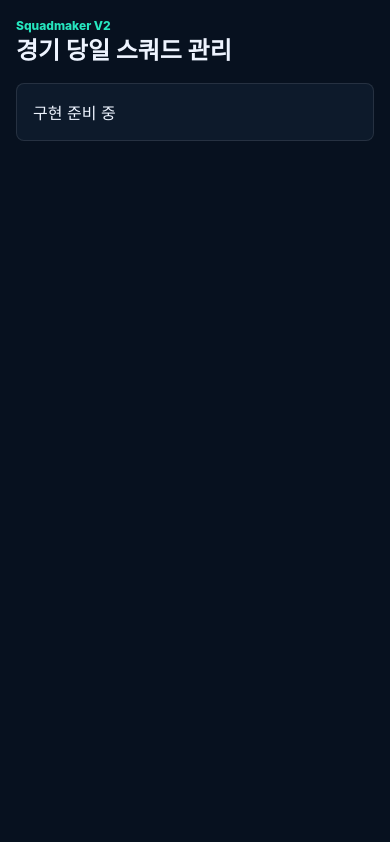
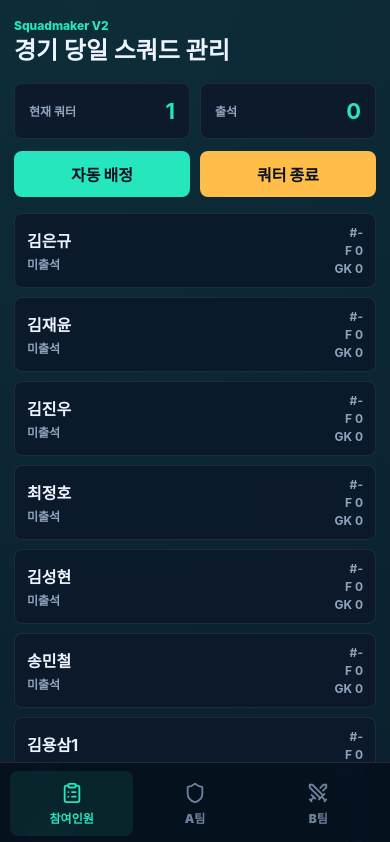
Before and after one commit to lsi307-create/squadmaker, a React (Vite) app: page / in a window 390 px wide. Shown: the top 842 px of the page. Built offline with nearby package versions, Linux system fonts and the light colour scheme.

Commit message:
feat: add mobile participant workflow

```diff
--- a/package.json
+++ b/package.json
@@ -21,6 +21,7 @@
   "devDependencies": {
     "@testing-library/jest-dom": "^6.0.0",
     "@testing-library/react": "^16.0.0",
+    "@testing-library/user-event": "^14.0.0",
     "@types/node": "^22.0.0",
     "@types/react": "^19.0.0",
     "@types/react-dom": "^19.0.0",
--- a/src/App.tsx
+++ b/src/App.tsx
@@ -1,11 +1,54 @@
+import { useState } from "react";
+import { BottomNav, type TabKey } from "./components/BottomNav";
+import { ParticipantsTab } from "./components/ParticipantsTab";
+import { PlayerActionSheet } from "./components/PlayerActionSheet";
+import { autoAssign } from "./domain/assignment";
+import { defaultRoster } from "./domain/defaultRoster";
+import { createMatchDay, finishQuarter, markPresent, setPlayerStatus } from "./domain/session";
+import type { PlayerStatus } from "./domain/types";
+
 export default function App() {
+  const [activeTab, setActiveTab] = useState<TabKey>("participants");
+  const [session, setSession] = useState(() => createMatchDay(defaultRoster));
+  const [selectedPlayer, setSelectedPlayer] = useState<string | null>(null);
+
+  const handlePlayerTap = (name: string) => {
+    const player = session.players[name];
+    if (player.status === "roster") {
+      setSession((current) => markPresent(current, name));
+      return;
+    }
+
+    setSelectedPlayer(name);
+  };
+
+  const handleStatus = (status: Exclude<PlayerStatus, "roster">) => {
+    if (!selectedPlayer) return;
+
+    setSession((current) => setPlayerStatus(current, selectedPlayer, status));
+    setSelectedPlayer(null);
+  };
+
   return (
     <main className="app-shell">
       <header className="app-header">
         <p className="eyebrow">Squadmaker V2</p>
         <h1>경기 당일 스쿼드 관리</h1>
       </header>
-      <section className="screen-panel">구현 준비 중</section>
+
+      {activeTab === "participants" && (
+        <ParticipantsTab
+          session={session}
+          onPlayerTap={handlePlayerTap}
+          onAutoAssign={() => setSession((current) => autoAssign(current))}
+          onFinishQuarter={() => setSession((current) => finishQuarter(current))}
+        />
+      )}
+      {activeTab === "teamA" && <section className="tab-panel">A팀 전술판 준비 중</section>}
+      {activeTab === "teamB" && <section className="tab-panel">B팀 전술판 준비 중</section>}
+
+      <PlayerActionSheet playerName={selectedPlayer} onClose={() => setSelectedPlayer(null)} onStatus={handleStatus} />
+      <BottomNav activeTab={activeTab} onChange={setActiveTab} />
     </main>
   );
 }
--- /dev/null
+++ b/src/components/BottomNav.tsx
@@ -0,0 +1,32 @@
+import { ClipboardList, Shield, Swords } from "lucide-react";
+
+export type TabKey = "participants" | "teamA" | "teamB";
+
+interface BottomNavProps {
+  activeTab: TabKey;
+  onChange: (tab: TabKey) => void;
+}
+
+const tabs = [
+  { key: "participants" as const, label: "참여인원", icon: ClipboardList },
+  { key: "teamA" as const, label: "A팀", icon: Shield },
+  { key: "teamB" as const, label: "B팀", icon: Swords }
+];
+
+export function BottomNav({ activeTab, onChange }: BottomNavProps) {
+  return (
+    <nav className="bottom-nav" aria-label="주요 화면">
+      {tabs.map(({ key, label, icon: Icon }) => (
+        <button
+          className={`bottom-nav__button ${activeTab === key ? "is-active" : ""}`}
+          key={key}
+          type="button"
+          onClick={() => onChange(key)}
+        >
+          <Icon size={22} aria-hidden="true" />
+          <span>{label}</span>
+        </button>
+      ))}
+    </nav>
+  );
+}
--- /dev/null
+++ b/src/components/ParticipantsTab.tsx
@@ -0,0 +1,66 @@
+import type { MatchDaySession } from "../domain/types";
+
+interface ParticipantsTabProps {
+  session: MatchDaySession;
+  onPlayerTap: (name: string) => void;
+  onAutoAssign: () => void;
+  onFinishQuarter: () => void;
+}
+
+const statusLabels = {
+  roster: "미출석",
+  active: "출석",
+  temporarilyOut: "잠시 제외",
+  departed: "이탈"
+};
+
+export function ParticipantsTab({ session, onPlayerTap, onAutoAssign, onFinishQuarter }: ParticipantsTabProps) {
+  const activeCount = Object.values(session.players).filter((player) => player.status === "active").length;
+
+  return (
+    <section className="tab-panel">
+      <div className="summary-strip">
+        <div>
+          <span>현재 쿼터</span>
+          <strong>{session.currentQuarter}</strong>
+        </div>
+        <div>
+          <span>출석</span>
+          <strong>{activeCount}</strong>
+        </div>
+      </div>
+      <div className="quick-actions">
+        <button type="button" onClick={onAutoAssign}>
+          자동 배정
+        </button>
+        <button type="button" onClick={onFinishQuarter}>
+          쿼터 종료
+        </button>
+      </div>
+      <div className="player-list">
+        {session.roster.map((name) => {
+          const player = session.players[name];
+
+          return (
+            <button
+              className={`player-card status-${player.status}`}
+              key={name}
+              type="button"
+              onClick={() => onPlayerTap(name)}
+            >
+              <span className="player-card__main">
+                <strong>{name}</strong>
+                <small>{statusLabels[player.status]}</small>
+              </span>
+              <span className="player-card__meta">
+                <span>#{player.arrivalOrder ?? "-"}</span>
+                <span>F {player.fieldQuarters}</span>
+                <span>GK {player.keeperQuarters}</span>
+              </span>
+            </button>
+          );
+        })}
+      </div>
+    </section>
+  );
+}
--- /dev/null
+++ b/src/components/PlayerActionSheet.tsx
@@ -0,0 +1,40 @@
+import type { PlayerStatus } from "../domain/types";
+
+interface PlayerActionSheetProps {
+  playerName: string | null;
+  onClose: () => void;
+  onStatus: (status: Exclude<PlayerStatus, "roster">) => void;
+}
+
+export function PlayerActionSheet({ playerName, onClose, onStatus }: PlayerActionSheetProps) {
+  if (!playerName) return null;
+
+  return (
+    <div className="sheet-backdrop" role="presentation" onClick={onClose}>
+      <section
+        className="action-sheet"
+        role="dialog"
+        aria-modal="true"
+        aria-label={`${playerName} 상태 변경`}
+        onClick={(event) => event.stopPropagation()}
+      >
+        <div>
+          <p className="sheet-label">선수 상태</p>
+          <h2>{playerName}</h2>
+        </div>
+        <button type="button" onClick={() => onStatus("temporarilyOut")}>
+          잠시 제외
+        </button>
+        <button type="button" onClick={() => onStatus("active")}>
+          복귀
+        </button>
+        <button type="button" onClick={() => onStatus("departed")}>
+          오늘 이탈
+        </button>
+        <button className="ghost-button" type="button" onClick={onClose}>
+          닫기
+        </button>
+      </section>
+    </div>
+  );
+}
--- a/src/styles.css
+++ b/src/styles.css
@@ -12,7 +12,9 @@ body {
   margin: 0;
   min-width: 320px;
   min-height: 100vh;
-  background: #07111f;
+  background:
+    radial-gradient(circle at 20% 0%, rgba(38, 230, 191, 0.12), transparent 32%),
+    linear-gradient(180deg, #091426 0%, #07111f 100%);
 }
 
 button,
@@ -21,9 +23,13 @@ textarea {
   font: inherit;
 }
 
+button {
+  -webkit-tap-highlight-color: transparent;
+}
+
 .app-shell {
   min-height: 100vh;
-  padding: 18px 16px 96px;
+  padding: 18px 14px 104px;
 }
 
 .app-header h1 {
@@ -40,10 +46,174 @@ textarea {
   letter-spacing: 0;
 }
 
-.screen-panel {
+.tab-panel {
   margin-top: 18px;
-  border: 1px solid rgba(255, 255, 255, 0.1);
+}
+
+.summary-strip {
+  display: grid;
+  grid-template-columns: repeat(2, 1fr);
+  gap: 10px;
+}
+
+.summary-strip > div {
+  display: flex;
+  align-items: center;
+  justify-content: space-between;
+  border-radius: 8px;
+  padding: 14px;
+  background: #0d1a2b;
+  border: 1px solid rgba(255, 255, 255, 0.08);
+}
+
+.summary-strip span,
+.player-card small,
+.player-card__meta {
+  color: #8fa3bd;
+  font-size: 12px;
+  font-weight: 700;
+}
+
+.summary-strip strong {
+  color: #26e6bf;
+  font-size: 22px;
+}
+
+.quick-actions {
+  display: grid;
+  grid-template-columns: 1fr 1fr;
+  gap: 10px;
+  margin-top: 12px;
+}
+
+.quick-actions button,
+.action-sheet button {
+  min-height: 46px;
+  border: 0;
+  border-radius: 8px;
+  color: #07111f;
+  background: #26e6bf;
+  font-weight: 900;
+}
+
+.quick-actions button:last-child {
+  background: #ffbd4a;
+}
+
+.player-list {
+  display: grid;
+  gap: 9px;
+  margin-top: 16px;
+}
+
+.player-card {
+  display: flex;
+  align-items: center;
+  justify-content: space-between;
+  width: 100%;
+  min-height: 58px;
+  padding: 11px 12px;
+  border: 1px solid rgba(255, 255, 255, 0.08);
+  border-radius: 8px;
+  color: #eef4ff;
+  background: rgba(13, 26, 43, 0.92);
+  text-align: left;
+}
+
+.player-card:focus-visible,
+.bottom-nav__button:focus-visible,
+.quick-actions button:focus-visible,
+.action-sheet button:focus-visible {
+  outline: 3px solid rgba(38, 230, 191, 0.55);
+  outline-offset: 2px;
+}
+
+.player-card.status-active {
+  border-color: rgba(38, 230, 191, 0.7);
+  background: rgba(15, 63, 59, 0.95);
+}
+
+.player-card.status-temporarilyOut,
+.player-card.status-departed {
+  opacity: 0.58;
+}
+
+.player-card__main,
+.player-card__meta {
+  display: flex;
+  flex-direction: column;
+  gap: 3px;
+}
+
+.player-card__meta {
+  align-items: flex-end;
+}
+
+.bottom-nav {
+  position: fixed;
+  right: 0;
+  bottom: 0;
+  left: 0;
+  display: grid;
+  grid-template-columns: repeat(3, 1fr);
+  min-height: 82px;
+  padding: 8px 10px calc(8px + env(safe-area-inset-bottom));
+  background: rgba(7, 17, 31, 0.96);
+  border-top: 1px solid rgba(255, 255, 255, 0.1);
+  backdrop-filter: blur(14px);
+}
+
+.bottom-nav__button {
+  display: flex;
+  flex-direction: column;
+  align-items: center;
+  justify-content: center;
+  gap: 5px;
+  border: 0;
+  border-radius: 8px;
+  color: #6f829c;
+  background: transparent;
+  font-size: 12px;
+  font-weight: 900;
+}
+
+.bottom-nav__button.is-active {
+  color: #26e6bf;
+  background: rgba(38, 230, 191, 0.09);
+}
+
+.sheet-backdrop {
+  position: fixed;
+  inset: 0;
+  display: flex;
+  align-items: flex-end;
+  padding: 14px;
+  background: rgba(0, 0, 0, 0.48);
+  z-index: 10;
+}
+
+.action-sheet {
+  display: grid;
+  gap: 10px;
+  width: 100%;
   border-radius: 8px;
   padding: 16px;
-  background: #0d1a2b;
+  background: #101d2f;
+  border: 1px solid rgba(255, 255, 255, 0.1);
 }
+
+.action-sheet h2,
+.sheet-label {
+  margin: 0;
+}
+
+.sheet-label {
+  color: #8fa3bd;
+  font-size: 12px;
+  font-weight: 900;
+}
+
+.action-sheet .ghost-button {
+  color: #eef4ff;
+  background: #1f3047;
+}
```
Also changed, not shown: 2 other files (tests, documents, lock files or other folders).
